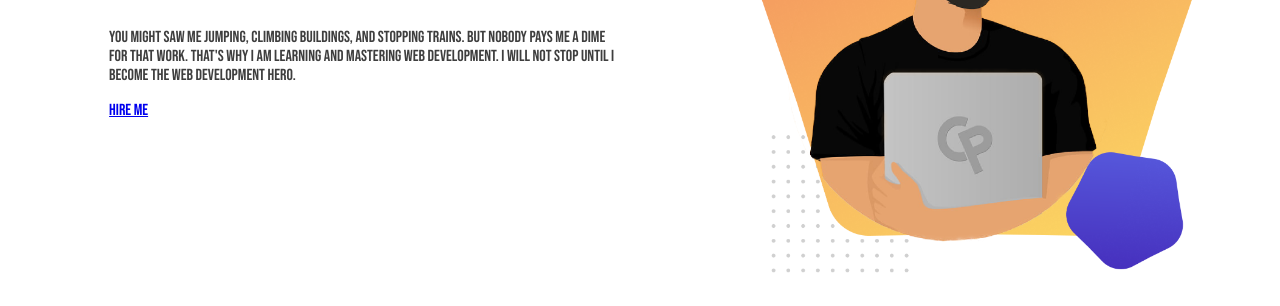
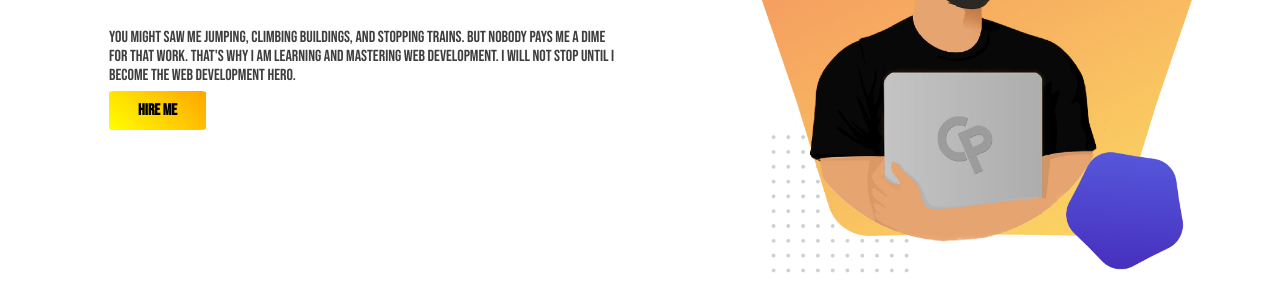
Before and after one commit to awprince69/assignment, a plain HTML site: page index.html in a window 1280 px wide. Shown: the part 200-506 px from the top of the page. Drawn offline with Linux system fonts and the light colour scheme.

Commit message:
change name

```diff
--- a/index.html
+++ b/index.html
@@ -16,7 +16,7 @@
         <p>
             You might saw me jumping, climbing buildings, and stopping trains. But nobody pays me a dime for that work. That's why I am learning and mastering web development. I will not stop until I become the Web Development Hero.
         </p>
-        <a class="button" target="_blank" href="https://www.linkedin.com/in/abdul-wadud-prince-f69/">Hire Me</a>
+        <a class="link-button" target="_blank" href="https://www.linkedin.com/in/abdul-wadud-prince-f69/">Hire Me</a>
         </div>
         <div class="half-width">
             <img src="images/p1.png">
```
